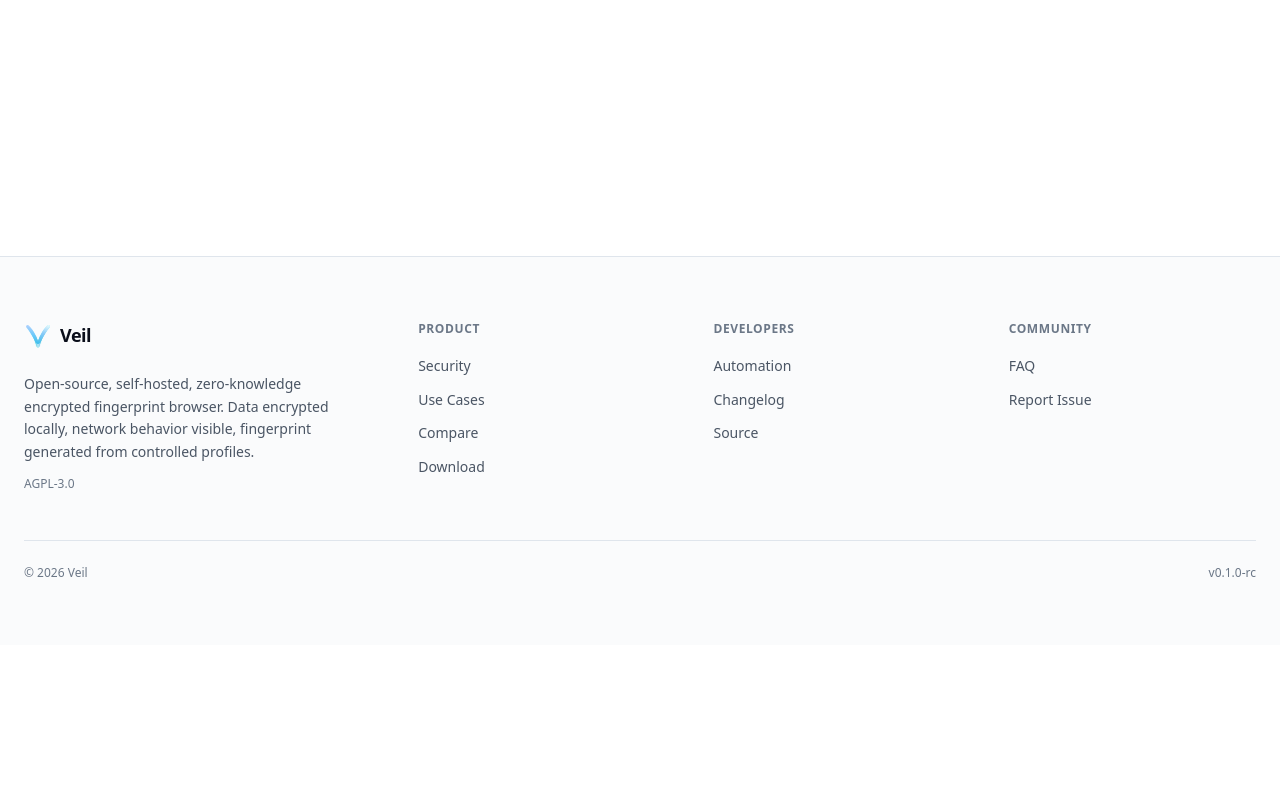
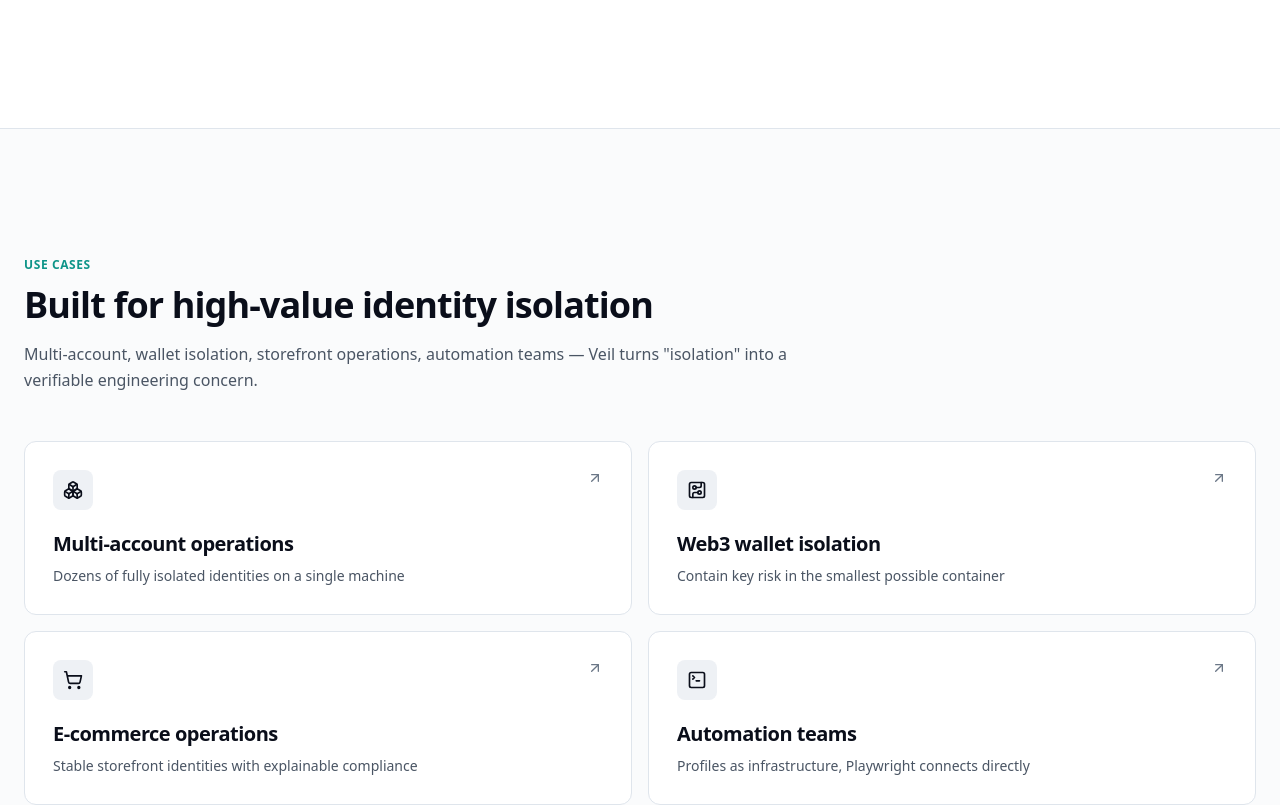
Before and after one commit to useveil/veil_official, a Next.js app: page /en in a window 1280 px wide. Shown: the part 1381-2186 px from the top of the page. Before the commit the page ends 2026 px from the top, so only its background shows below. Built offline with nearby package versions, Linux system fonts and the light colour scheme.

Commit message:
feat(sections): UseCaseGrid（首页摘要 4 卡）
修复 zh.json 中中文弯引号导致的 JSON 语法错误（同步修复 hero/features 已有的弯引号问题）。

```diff
--- a/src/app/[locale]/page.tsx
+++ b/src/app/[locale]/page.tsx
@@ -1,6 +1,7 @@
 import { setRequestLocale } from 'next-intl/server';
 import { FeatureGrid } from '@/components/sections/FeatureGrid';
 import { Hero } from '@/components/sections/Hero';
+import { UseCaseGrid } from '@/components/sections/UseCaseGrid';
 import { routing, type Locale } from '@/i18n/routing';
 
 export function generateStaticParams() {
@@ -19,6 +20,7 @@
     <>
       <Hero />
       <FeatureGrid variant="highlight" />
+      <UseCaseGrid />
     </>
   );
 }
--- /dev/null
+++ b/src/components/sections/UseCaseGrid.tsx
@@ -0,0 +1,49 @@
+import { ArrowUpRight } from 'lucide-react';
+import { useLocale, useTranslations } from 'next-intl';
+import Link from 'next/link';
+import { useCases } from '@/content/use-cases';
+import type { Locale } from '@/i18n/routing';
+import { SectionHeading } from './SectionHeading';
+
+export function UseCaseGrid() {
+  const t = useTranslations('home.useCases');
+  const locale = useLocale() as Locale;
+
+  return (
+    <section className="border-t border-border bg-surface">
+      <div className="mx-auto max-w-7xl px-6 py-24 md:py-32">
+        <SectionHeading
+          eyebrow={t('eyebrow')}
+          title={t('title')}
+          description={t('description')}
+        />
+        <ul className="mt-12 grid gap-4 sm:grid-cols-2">
+          {useCases.map((useCase) => {
+            const Icon = useCase.icon;
+            return (
+              <li key={useCase.key}>
+                <Link
+                  href={`/use-cases#${useCase.key}`}
+                  className="group block h-full rounded-lg border border-border bg-background p-7 transition-all hover:border-border-strong hover:shadow-md"
+                >
+                  <div className="flex items-start justify-between">
+                    <div className="inline-flex h-10 w-10 items-center justify-center rounded-md bg-ink-100 text-ink dark:bg-ink-800 dark:text-ink-50">
+                      <Icon className="h-5 w-5" />
+                    </div>
+                    <ArrowUpRight className="h-4 w-4 text-foreground-subtle transition-transform group-hover:-translate-y-0.5 group-hover:translate-x-0.5" />
+                  </div>
+                  <h3 className="mt-5 text-xl font-semibold tracking-tight">
+                    {useCase.title[locale]}
+                  </h3>
+                  <p className="mt-2 text-sm font-medium text-foreground-muted">
+                    {useCase.tagline[locale]}
+                  </p>
+                </Link>
+              </li>
+            );
+          })}
+        </ul>
+      </div>
+    </section>
+  );
+}
--- a/src/i18n/messages/en.json
+++ b/src/i18n/messages/en.json
@@ -40,6 +40,11 @@
       "eyebrow": "Why Veil",
       "title": "Replace \"trust the platform\" with \"verify the system\"",
       "description": "Six core features that set Veil apart from other fingerprint browsers."
+    },
+    "useCases": {
+      "eyebrow": "Use cases",
+      "title": "Built for high-value identity isolation",
+      "description": "Multi-account, wallet isolation, storefront operations, automation teams — Veil turns \"isolation\" into a verifiable engineering concern."
     }
   }
 }
--- a/src/i18n/messages/zh.json
+++ b/src/i18n/messages/zh.json
@@ -26,7 +26,7 @@
   "home": {
     "hero": {
       "eyebrow": "v0.1.0 RC · 开源 · 零知识加密",
-      "title": "把“相信平台”换成“验证系统”",
+      "title": "把\"相信平台\"换成\"验证系统\"",
       "subtitle": "Veil 是一个开源、自托管、零知识加密的指纹浏览器。数据在本机加密，网络行为可见，指纹画像由受控 Profile 生成——面向高价值多账号、Web3、电商和自动化团队。",
       "primaryCta": "下载 v0.1 RC",
       "secondaryCta": "查看源码",
@@ -38,8 +38,13 @@
     },
     "features": {
       "eyebrow": "为什么选择 Veil",
-      "title": "把“相信平台”换成“验证系统”",
+      "title": "把\"相信平台\"换成\"验证系统\"",
       "description": "六个核心特性，决定了 Veil 与其他指纹浏览器的根本差异。"
+    },
+    "useCases": {
+      "eyebrow": "应用场景",
+      "title": "为高价值身份隔离而生",
+      "description": "无论是多账号、钱包隔离、电商运营，还是自动化团队——Veil 都把\"隔离\"做成了可验证的工程问题。"
     }
   }
 }
```
